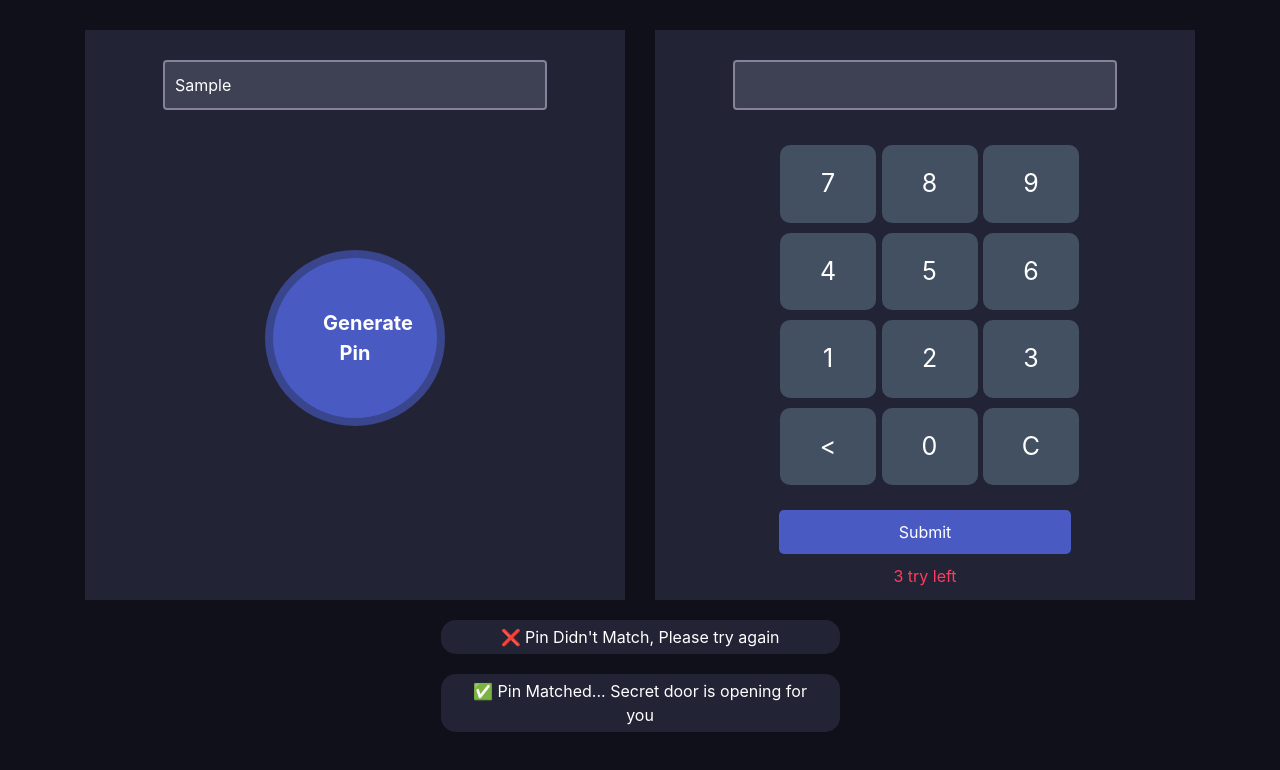
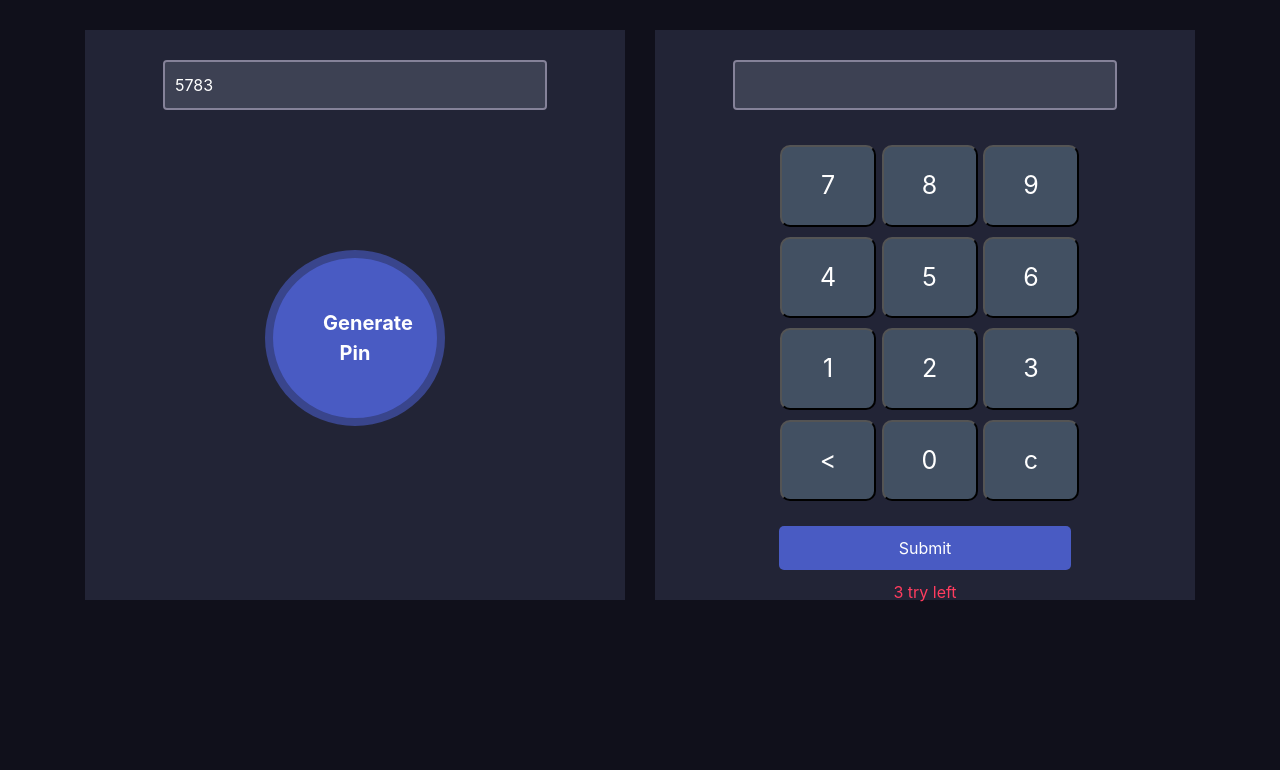
Before and after one commit to mohiuddin-likhon/my-pin-matcher, a plain HTML site: page index.html in a window 1280 px wide. Both pictures are taken after typing "Sample" into the empty fields and a click on the button "Generate Pin". Drawn offline with nearby package versions, Linux system fonts and the light colour scheme.

Commit message:
half work done

```diff
--- a/index.html
+++ b/index.html
@@ -6,53 +6,103 @@
     <title>Pin Generator</title>
     <link rel="stylesheet" href="https://stackpath.bootstrapcdn.com/bootstrap/4.5.0/css/bootstrap.min.css" integrity="sha384-9aIt2nRpC12Uk9gS9baDl411NQApFmC26EwAOH8WgZl5MYYxFfc+NcPb1dKGj7Sk" crossorigin="anonymous">
     <link rel="stylesheet" href="style.css">
+
+  <script src="https://ajax.googleapis.com/ajax/libs/jquery/3.5.1/jquery.min.js"></script>
+  <script src="https://maxcdn.bootstrapcdn.com/bootstrap/3.4.1/js/bootstrap.min.js"></script>
 </head>
 <body>
     <div class="container">
         <div class="row">
             <div class="col-md-6">
                 <div class="pin-generator half-width">
-                    <input class="form-control" type="text">
-                    <button class="generate-btn">Generate Pin</button>
+                    <input class="form-control" value="" type="text" id="input-left">
+                    <button id="generate-btn" class="generate-btn">Generate Pin</button>
                 </div>
             </div>
             <div class="col-md-6">
                 <div class="input-section half-width">
-                    <input class="form-control" type="text">
+
+                    <form action="" name="form">
+                        <input class="form-control"  type="text" value="" id="input-right" >
+                    </form>
                     <div class="numbers">
                         <div class="calc-body">
                             <div class="calc-button-row">
-                              <div class="button">7</div>
-                              <div class="button">8</div>
-                              <div class="button">9</div>
+                              <button class="number" onclick="matchNumber(7)">7</button>
+                              <button class="number" onclick="matchNumber(8)">8</button>
+                              <button class="number" onclick="matchNumber(9)">9</button>
                             </div>
                             <div class="calc-button-row">
-                              <div class="button">4</div>
-                              <div class="button">5</div>
-                              <div class="button">6</div>
+                                <button class="number" onclick="matchNumber(4)">4</button>
+                                <button class="number" onclick="matchNumber(5)">5</button>
+                                <button class="number" onclick="matchNumber(6)">6</button>
                             </div>
                             <div class="calc-button-row">
-                              <div class="button">1</div>
-                              <div class="button">2</div>
-                              <div class="button">3</div>
+                                <button class="number" onclick="matchNumber(1)">1</button>
+                                <button class="number" onclick="matchNumber(2)">2</button>
+                                <button class="number" onclick="matchNumber(3)">3</button>
                             </div>
                             <div class="calc-button-row">
-                                <div class="button"><</div>
-                                <div class="button">0</div>
-                                <div class="button">C</div>
+                                <button class="number delete" id="delete-all"><</button>
+                                <button class="number"onclick="matchNumber(0)">0</button>
+                                <button class="number clear" id="clear-all">c</button>
                             </div>
                             <div>
-                                <button type="submit" class="submit-btn">Submit</button>
+                                <button type="submit" id="submit-btn">Submit</button>
                                 <p class="action-left">3 try left</p>
+
                             </div>
                     </div>
                 </div>
             </div>
         </div>
         <div class="notify-section">
-            <p class="notify">❌ Pin Didn't Match, Please try again</p>
-            <p class="notify">✅ Pin Matched... Secret door is opening for you</p>
+
+            <p class="notify" id="notify1">❌ Pin Didn't Match, Please try again</p>
+            <p class="notify"id="notify2">✅ Pin Matched... Secret door is opening for you</p>
         </div>
     </div>
+    <script>
+
+    //  document.getElementById('notify1').style.display='none';
+    //  document.getElementById('notify2').style.display='none';
+
+        document.getElementById('generate-btn').addEventListener('click',function(){
+            var randomNumber =  document.getElementById('input-left').value = Math.floor(Math.min(1000)+( Math.random() * 9000) + 1 );
+            const generateNumber = randomNumber;
+
+            document.getElementById('input-left').value = generateNumber;
+        });
+
+        function matchNumber(i){
+
+             document.getElementById('input-right').value+=i;
+        }
+
+        document.getElementById('clear-all').addEventListener('click',function (){
+            document.getElementById('input-right').value ='';
+        })
+
+        document.getElementById('delete-all').addEventListener('click',function(){
+            document.getElementById('input-right').value = document.getElementById('input-right').value.slice(0,-1);
+
+         });
+
+
+         document.getElementById('submit-btn').addEventListener('click',function(){
+            const pinLeft = document.getElementById('input-left').value;
+            const pinRight = document.getElementById('input-left').value;
+            const Notmatched = document.getElementById('notify1');
+            const matched = document.getElementById('notify2');
+            matched.style.display='block';
+
+
+         });
+
+
+
+
+
+    </script>
 </body>
 </html>
--- a/style.css
+++ b/style.css
@@ -62,7 +62,7 @@ color: #fff;
 width: 100%;
 }
 
-.button {
+.number {
 width: 20%;
 background: #425062;
 color: #fff;
@@ -79,7 +79,7 @@ cursor: pointer;
 .blink-me {
 color: #E0B612;
 }
-.submit-btn {
+#submit-btn {
     border: none;
     margin-top: 20px;
     padding: 10px 120px;
@@ -95,6 +95,7 @@ color: #E0B612;
     margin-top: 20px;
     border-radius: 15px;
     padding: 5px 20px;
+    display: none;
 }
 .notify-section{
     width: 35%;
```
